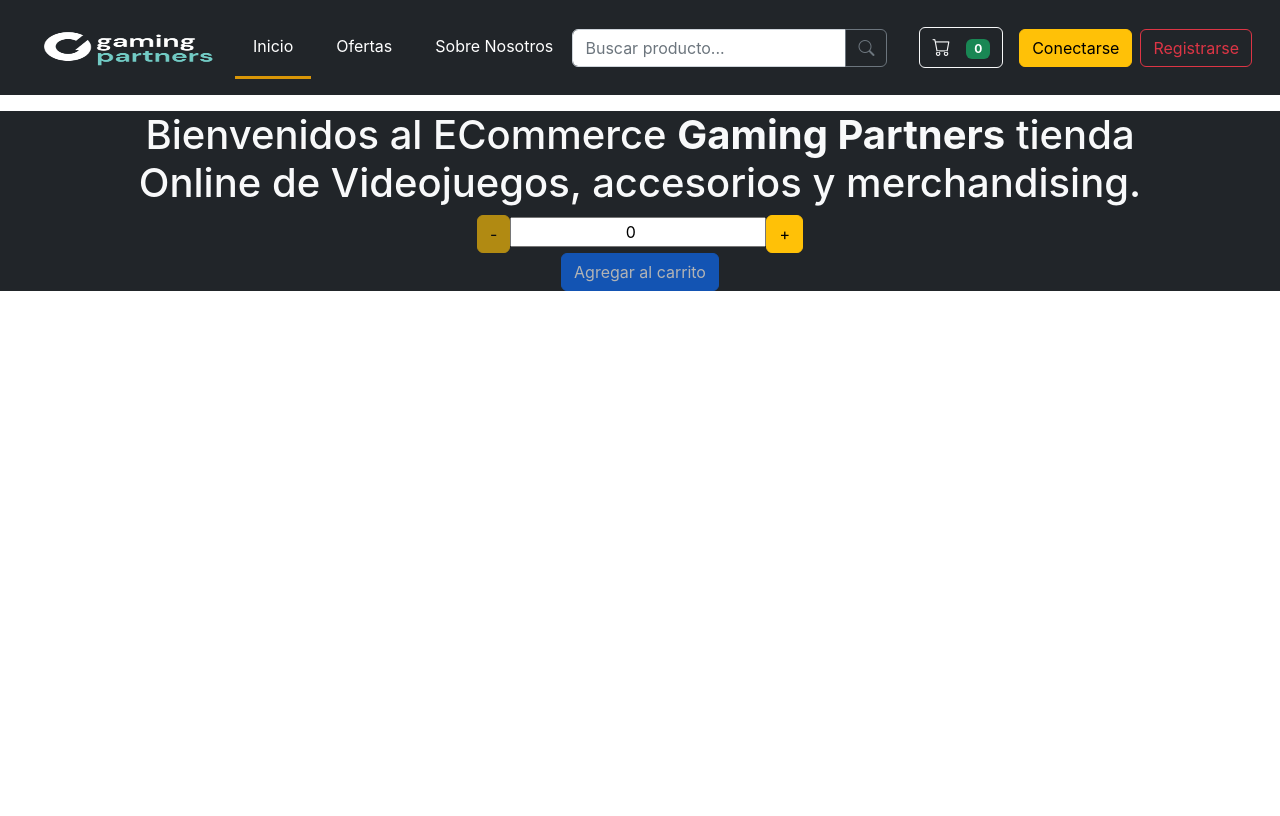
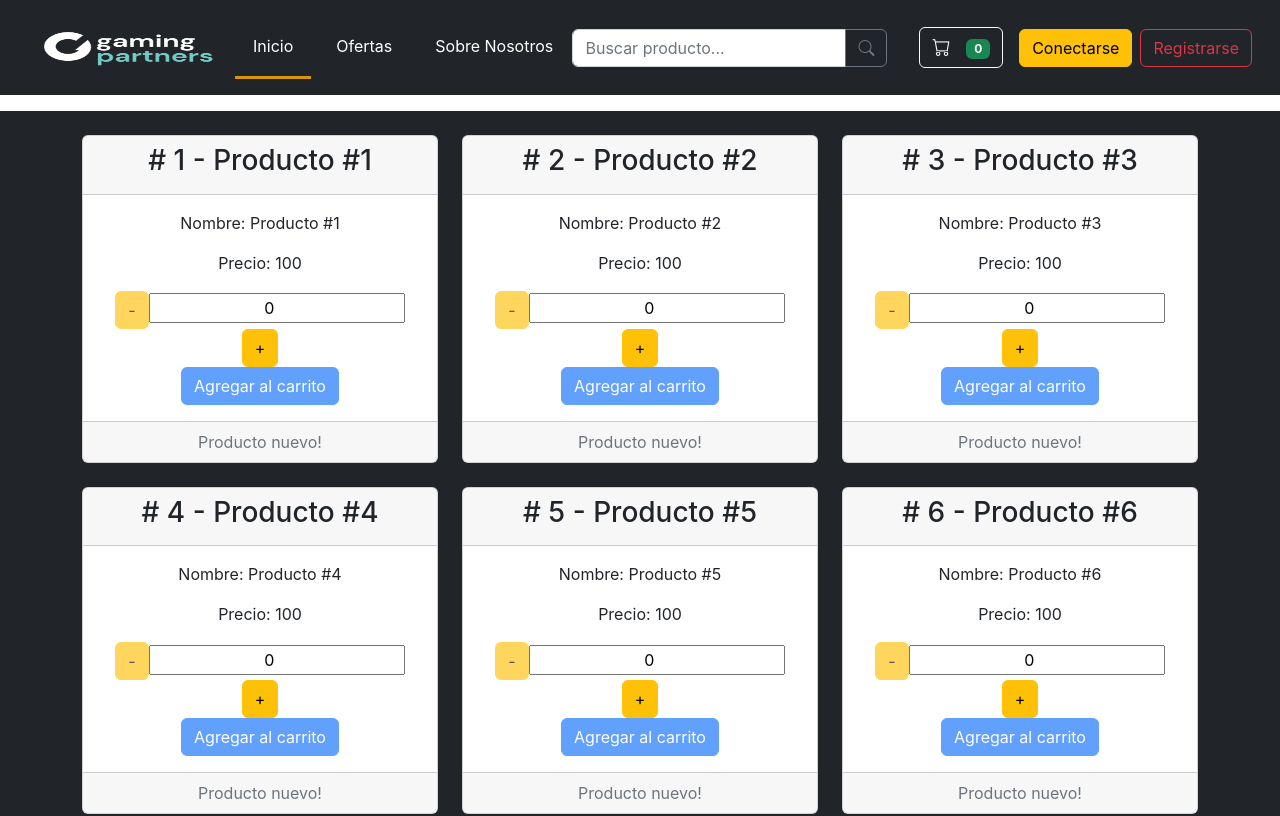
Before and after one commit to adraomar/HardyGames, a React (Create React App) app: page / in a window 1280 px wide. Shown: the top 816 px of the page. Built offline with nearby package versions, Linux system fonts and the light colour scheme.

Commit message:
Creacion de componentes ItemList e Item

```diff
--- a/src/App.js
+++ b/src/App.js
@@ -11,7 +11,7 @@
       <main className="bg-dark">
       <div className="container">
         <div className="text-dark">
-          <ItemListContainer titulo="Gaming Partners"></ItemListContainer>
+          <ItemListContainer></ItemListContainer>
         </div>
       </div>
       </main>
--- a/src/components/CartWidget/cartwidget.jsx
+++ b/src/components/CartWidget/cartwidget.jsx
@@ -1,10 +1,11 @@
 import React from 'react';
-import ItemCount from '../ItemCount/ItemCount';
 
 
 const CartWidget = () => {
     return (
-        <button type="button" className="btn btn-outline-light mx-3"><i className="bi bi-cart" style={{ fontSize: 18 }}></i><span className="badge text-bg-success ms-3">0</span></button>
+        <>
+            <button type="button" className="btn btn-outline-light mx-3"><i className="bi bi-cart" style={{ fontSize: 18 }}></i><span className="badge text-bg-success ms-3">0</span></button>
+        </>
     );
 }
 
--- a/src/components/Item/Item.jsx
+++ b/src/components/Item/Item.jsx
@@ -1,11 +1,31 @@
 import React from "react";
+import ItemCount from "../ItemCount/ItemCount";
 
-const Item = () => {
-    return(
+const Item = (item) => {
+    const onAdd = (contador) => {
+        alert("Se ha agregado " + contador + " " + item.nombre + " al carrito");
+    }
+
+    return (
         <>
+            <div className="col">
+                <div className="card text-center">
+                    <div className="card-header">
+                        <h3 classNameclassName="h3"># {item.id} - {item.nombre}</h3>
+                    </div>
+                    <div className="card-body">
+                        <p className="card-text mb-3">Nombre: {item.nombre}</p>
+                        <p className="card-text mb-3">Precio: {item.precio}</p>
+                        <ItemCount stock={5} initial={0} onAdd={onAdd}></ItemCount>
+                    </div>
+                    <div className="card-footer text-muted">
+                        Producto nuevo!
+                    </div>
+                </div>
+            </div>
 
         </>
-    );
+    )
 }
 
 export default Item;
--- a/src/components/ItemList/ItemList.jsx
+++ b/src/components/ItemList/ItemList.jsx
@@ -1,10 +1,22 @@
 import React from "react";
+import Item from "../Item/Item";
 
-const Item = () => {
-    return(
+const ItemList = ({ items }) => {
+    return (
         <>
+            {
+                items.map((elemento, index) => (
+                    <Item key={index} id={elemento.id} nombre={elemento.nombre} precio={elemento.precio}></Item>
+                ))
+            }
+
+            {items.length < 1 &&
+                <h1 className="text-light mt-1 text-uppercase">
+                    No hay resultado...
+                </h1>
+            }
         </>
-    )
+    );
 }
 
-export default Item;
+export default ItemList;
--- a/src/components/ItemListContainer/ItemListContainer.jsx
+++ b/src/components/ItemListContainer/ItemListContainer.jsx
@@ -1,15 +1,31 @@
 import React from 'react';
-import ItemCount from '../ItemCount/ItemCount';
+import { useState, useEffect } from 'react';
+import ItemList from '../ItemList/ItemList';
 
-const ItemListContainer = (props) => {
-    const onAdd = (contador) => {
-        console.log("Soy onAdd y el valor del contador es: ", contador);
-    }
+const ItemListContainer = () => {
+    const [items, setItems] = useState([]);
+
+    useEffect(() => {
+        let productos = [{ id: 1, nombre: "Producto #1", precio: 100 }, { id: 2, nombre: "Producto #2", precio: 100 }, { id: 3, nombre: "Producto #3", precio: 100 },
+        { id: 4, nombre: "Producto #4", precio: 100 }, { id: 5, nombre: "Producto #5", precio: 100 }, { id: 6, nombre: "Producto #6", precio: 100 },
+        { id: 7, nombre: "Producto #7", precio: 100 }, { id: 8, nombre: "Producto #8", precio: 100 }, { id: 9, nombre: "Producto #9", precio: 100 }];
+
+        new Promise((resolve) => {
+
+            setTimeout(() => {
+                resolve(productos);
+            }, 2000);
+        }).then((data) => {
+            setItems(data);
+        })
+    }, [])
 
     return (
         <>
-        <h1 className="h1 text-light"> Bienvenidos al ECommerce <strong>{props.titulo}</strong> tienda Online de Videojuegos, accesorios y merchandising.</h1>
-        <ItemCount stock={5} initial={0} onAdd={onAdd}></ItemCount>
+            <div className="row row-cols-1 row-cols-md-3 g-4 text-center align-center mt-3">
+                <ItemList items={items}></ItemList>
+            </div>
+
         </>
     );
 }
```
